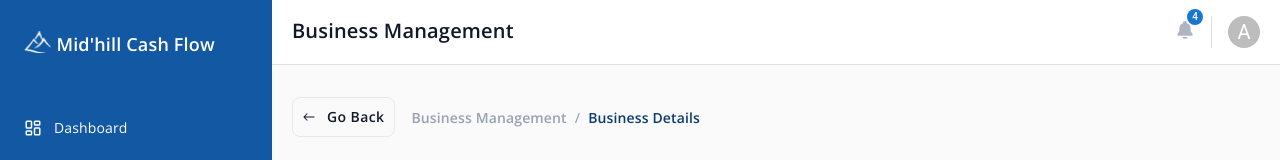
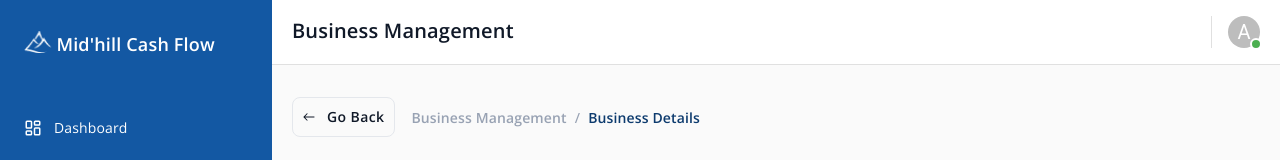
Before and after one commit to debagit10/middlehill-admin-dashboard, a React (Vite) app: page /business/1 in a window 1280 px wide. Shown: the top 160 px of the page. Built offline with nearby package versions, Linux system fonts and the light colour scheme; no server answers.

Commit message:
feat: refactor Profile component to use Badge for avatar notifications and clean up imports

```diff
--- a/src/container/Pages.tsx
+++ b/src/container/Pages.tsx
@@ -3,7 +3,7 @@ import Sidebar from "../components/Sidebar";
 import Typography from "@mui/material/Typography";
 import { Divider } from "@mui/material";
 import Profile from "../modals/Profile";
-import Notification from "../components/navbar/Notification";
+// import Notification from "../components/navbar/Notification";
 
 interface PagesProps {
   children?: React.ReactNode;
@@ -29,7 +29,6 @@ const Pages: React.FC<PagesProps> = ({ children, page }) => {
           </Typography>
 
           <div className="flex gap-[16px]">
-            <Notification />
             <Divider orientation="vertical" />
             <Profile />
           </div>
--- a/src/modals/Profile.tsx
+++ b/src/modals/Profile.tsx
@@ -1,4 +1,4 @@
-import { Avatar, Menu, MenuItem, Typography } from "@mui/material";
+import { Avatar, Badge, Menu, MenuItem, Typography } from "@mui/material";
 import { useEffect, useState } from "react";
 import { useNavigate } from "react-router-dom";
 import { FaRegUserCircle } from "react-icons/fa";
@@ -38,9 +38,26 @@ const Profile = () => {
   return (
     <div>
       <div onClick={handleClick} className="cursor-pointer">
-        <Avatar sx={{ width: 24, height: 24, padding: "1rem" }}>
-          {adminDetails.name ? adminDetails.name.charAt(0).toUpperCase() : "A"}
-        </Avatar>
+        <Badge
+          overlap="circular"
+          anchorOrigin={{ vertical: "bottom", horizontal: "right" }}
+          variant="dot"
+          sx={{
+            "& .MuiBadge-dot": {
+              backgroundColor: "#4CAF50",
+              border: "2px solid white",
+              height: 12,
+              width: 12,
+              borderRadius: "50%",
+            },
+          }}
+        >
+          <Avatar sx={{ width: 24, height: 24, padding: "1rem" }}>
+            {adminDetails.name
+              ? adminDetails.name.charAt(0).toUpperCase()
+              : "A"}
+          </Avatar>
+        </Badge>
       </div>
 
       <Menu
--- a/src/pages/Profile.tsx
+++ b/src/pages/Profile.tsx
@@ -1,7 +1,7 @@
 import { Avatar, Button, TextField, Typography } from "@mui/material";
 import { IoIosArrowRoundBack } from "react-icons/io";
 import Pages from "../container/Pages";
-import { HiPhoto } from "react-icons/hi2";
+// import { HiPhoto } from "react-icons/hi2";
 
 import { useNavigate } from "react-router-dom";
 import { useEffect, useState } from "react";
```
Also changed, not shown: src/components/Navbar.tsx (deleted).
